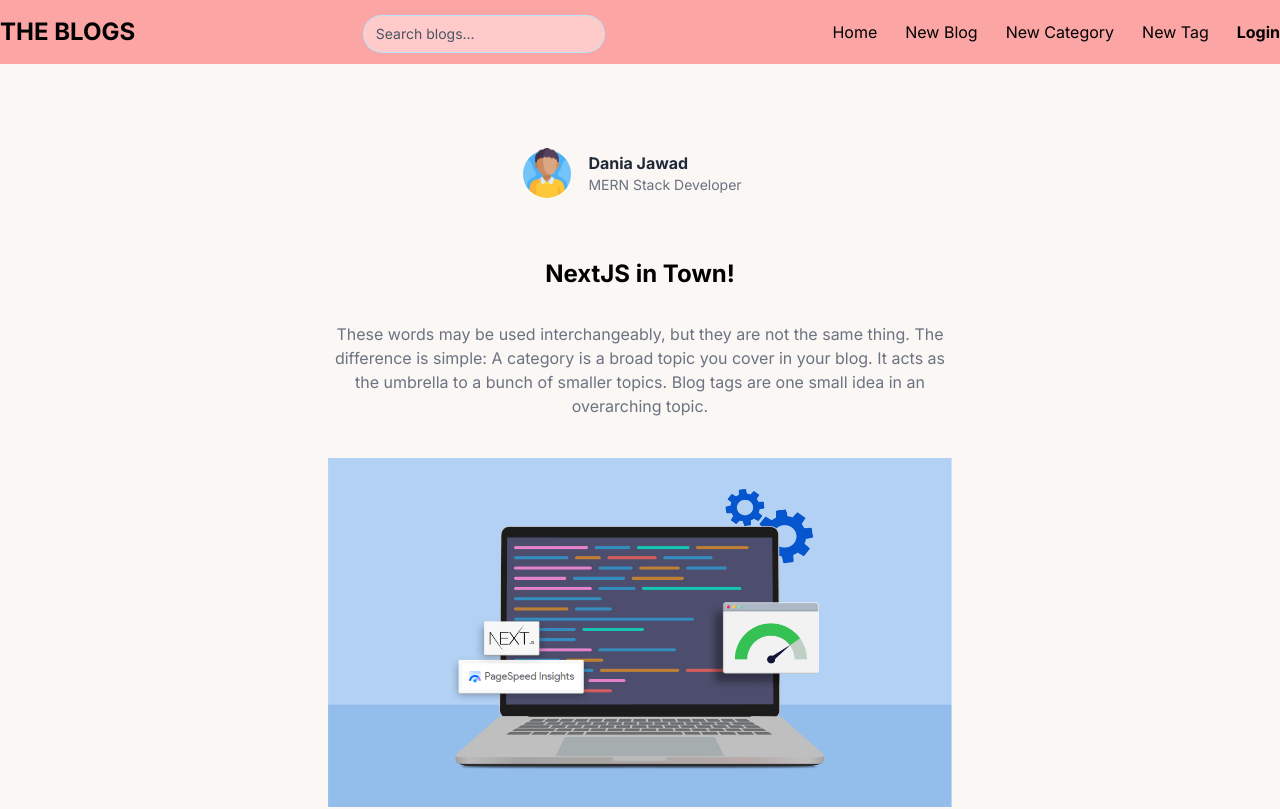
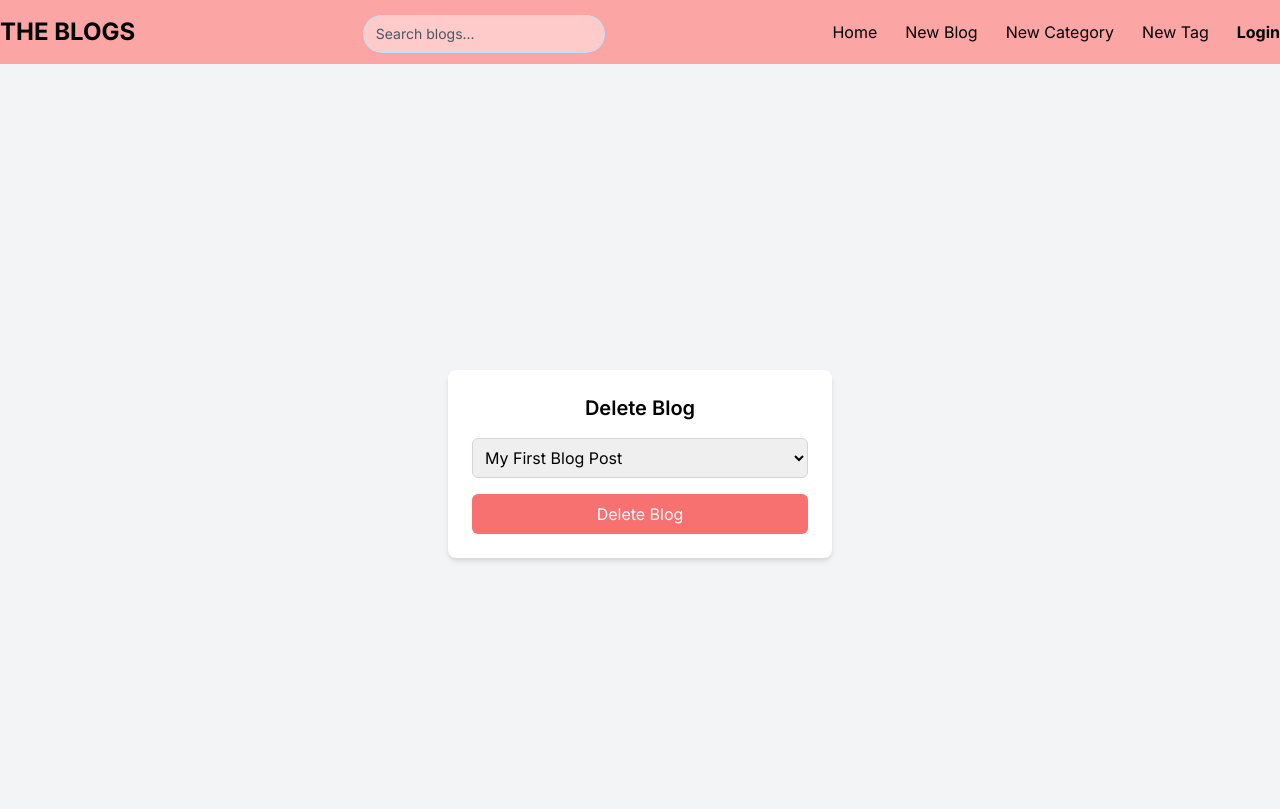
Before and after one commit to Djawad02/blog-app, a Next.js app: page /blogs/delete in a window 1280 px wide. Shown: the top 809 px of the page. Built offline with nearby package versions, Linux system fonts and the light colour scheme.

Commit message:
Delete pages for blogs,categories and tags

```diff
--- /dev/null
+++ b/app/blogs/delete/page.tsx
@@ -0,0 +1,73 @@
+"use client";
+import Footer from "@/app/components/Footer";
+import Navbar from "@/app/components/Navbar";
+import React, { useState } from "react";
+
+const DeleteBlogPage = () => {
+  const [selectedBlogId, setSelectedBlogId] = useState<number | undefined>(
+    undefined
+  );
+
+  const blogs = [
+    { id: 1, title: "My First Blog Post" },
+    { id: 2, title: "A Day in the Life" },
+    { id: 3, title: "Travel Adventures" },
+  ];
+
+  const handleDeleteBlog = async (blogId: number) => {
+    // Perform deletion logic here
+    console.log(`Blog with ID ${blogId} deleted`);
+
+    // Example of a future API call:
+    // await fetch(`/api/blogs/${blogId}`, {
+    //   method: "DELETE",
+    // });
+  };
+
+  const handleSubmit = (e: React.FormEvent) => {
+    e.preventDefault();
+    if (selectedBlogId !== undefined) {
+      handleDeleteBlog(selectedBlogId);
+      setSelectedBlogId(undefined); // Reset dropdown after deletion
+    }
+  };
+
+  return (
+    <>
+      <Navbar />
+      <div className="flex items-center justify-center min-h-screen bg-gray-100">
+        <div className="bg-white shadow-md rounded-lg p-6 w-96">
+          <h1 className="text-xl font-semibold text-center mb-4">
+            Delete Blog
+          </h1>
+          <form onSubmit={handleSubmit}>
+            <select
+              value={selectedBlogId}
+              onChange={(e) => setSelectedBlogId(Number(e.target.value))}
+              className="w-full p-2 border border-gray-300 rounded-md focus:outline-none focus:ring-2 focus:ring-blue-400"
+              required
+            >
+              <option value="" disabled>
+                Select a blog
+              </option>
+              {blogs.map((blog) => (
+                <option key={blog.id} value={blog.id}>
+                  {blog.title}
+                </option>
+              ))}
+            </select>
+            <button
+              type="submit"
+              className="mt-4 w-full bg-red-400 text-white py-2 rounded-md hover:bg-red-500 transition duration-200"
+            >
+              Delete Blog
+            </button>
+          </form>
+        </div>
+      </div>
+      <Footer />
+    </>
+  );
+};
+
+export default DeleteBlogPage;
--- /dev/null
+++ b/app/categories/delete/page.tsx
@@ -0,0 +1,73 @@
+"use client";
+import Footer from "@/app/components/Footer";
+import Navbar from "@/app/components/Navbar";
+import React, { useState } from "react";
+
+const DeleteCategoryPage = () => {
+  const [selectedCategoryId, setSelectedCategoryId] = useState<
+    number | undefined
+  >(undefined);
+
+  const categories = [
+    { id: 1, name: "Technology" },
+    { id: 2, name: "Travel" },
+    { id: 3, name: "Health" },
+  ];
+
+  const handleDeleteCategory = async (categoryId: number) => {
+    // Perform deletion logic here
+    console.log(`Category with ID ${categoryId} deleted`);
+
+    // Example of a future API call:
+    // await fetch(`/api/categories/${categoryId}`, {
+    //   method: "DELETE",
+    // });
+  };
+
+  const handleSubmit = (e: React.FormEvent) => {
+    e.preventDefault();
+    if (selectedCategoryId !== undefined) {
+      handleDeleteCategory(selectedCategoryId);
+      setSelectedCategoryId(undefined); // Reset dropdown after deletion
+    }
+  };
+
+  return (
+    <>
+      <Navbar />
+      <div className="flex items-center justify-center min-h-screen bg-gray-100">
+        <div className="bg-white shadow-md rounded-lg p-6 w-96">
+          <h1 className="text-xl font-semibold text-center mb-4">
+            Delete Category
+          </h1>
+          <form onSubmit={handleSubmit}>
+            <select
+              value={selectedCategoryId}
+              onChange={(e) => setSelectedCategoryId(Number(e.target.value))}
+              className="w-full p-2 border border-gray-300 rounded-md focus:outline-none focus:ring-2 focus:ring-blue-400"
+              required
+            >
+              <option value="" disabled>
+                Select a category
+              </option>
+              {categories.map((category) => (
+                <option key={category.id} value={category.id}>
+                  {category.name}
+                </option>
+              ))}
+            </select>
+            <button
+              type="submit"
+              className="mt-4 w-full bg-red-400 text-white py-2 rounded-md hover:bg-red-500 transition duration-200"
+            >
+              Delete Category
+            </button>
+          </form>
+        </div>
+      </div>
+      <Footer />
+    </>
+  );
+};
+
+export default DeleteCategoryPage;
--- /dev/null
+++ b/app/tags/delete/page.tsx
@@ -0,0 +1,71 @@
+"use client";
+import Footer from "@/app/components/Footer";
+import Navbar from "@/app/components/Navbar";
+import React, { useState } from "react";
+
+const DeleteTagPage = () => {
+  const [selectedTagId, setSelectedTagId] = useState<number | undefined>(
+    undefined
+  );
+
+  const tags = [
+    { id: 1, name: "JavaScript" },
+    { id: 2, name: "React" },
+    { id: 3, name: "Node.js" },
+  ];
+
+  const handleDeleteTag = async (tagId: number) => {
+    // Perform deletion logic here
+    console.log(`Tag with ID ${tagId} deleted`);
+
+    // Example of a future API call:
+    // await fetch(`/api/tags/${tagId}`, {
+    //   method: "DELETE",
+    // });
+  };
+
+  const handleSubmit = (e: React.FormEvent) => {
+    e.preventDefault();
+    if (selectedTagId !== undefined) {
+      handleDeleteTag(selectedTagId);
+      setSelectedTagId(undefined); // Reset dropdown after deletion
+    }
+  };
+
+  return (
+    <>
+      <Navbar />
+      <div className="flex items-center justify-center min-h-screen bg-gray-100">
+        <div className="bg-white shadow-md rounded-lg p-6 w-96">
+          <h1 className="text-xl font-semibold text-center mb-4">Delete Tag</h1>
+          <form onSubmit={handleSubmit}>
+            <select
+              value={selectedTagId}
+              onChange={(e) => setSelectedTagId(Number(e.target.value))}
+              className="w-full p-2 border border-gray-300 rounded-md focus:outline-none focus:ring-2 focus:ring-blue-400"
+              required
+            >
+              <option value="" disabled>
+                Select a tag
+              </option>
+              {tags.map((tag) => (
+                <option key={tag.id} value={tag.id}>
+                  {tag.name}
+                </option>
+              ))}
+            </select>
+            <button
+              type="submit"
+              className="mt-4 w-full bg-red-400 text-white py-2 rounded-md hover:bg-red-500 transition duration-200"
+            >
+              Delete Tag
+            </button>
+          </form>
+        </div>
+      </div>
+      <Footer />
+    </>
+  );
+};
+
+export default DeleteTagPage;
```
